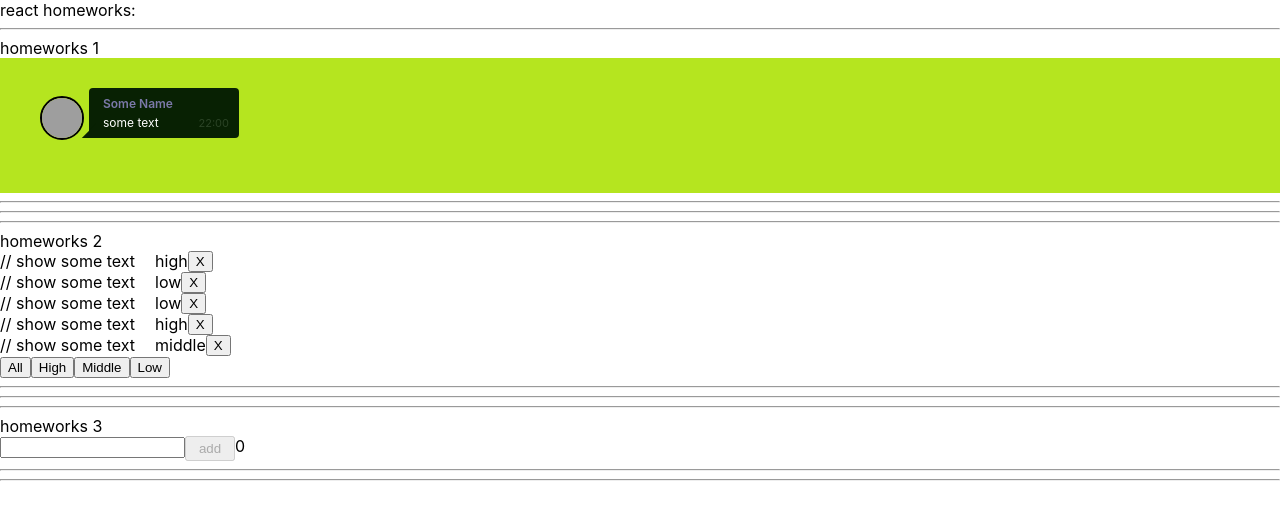
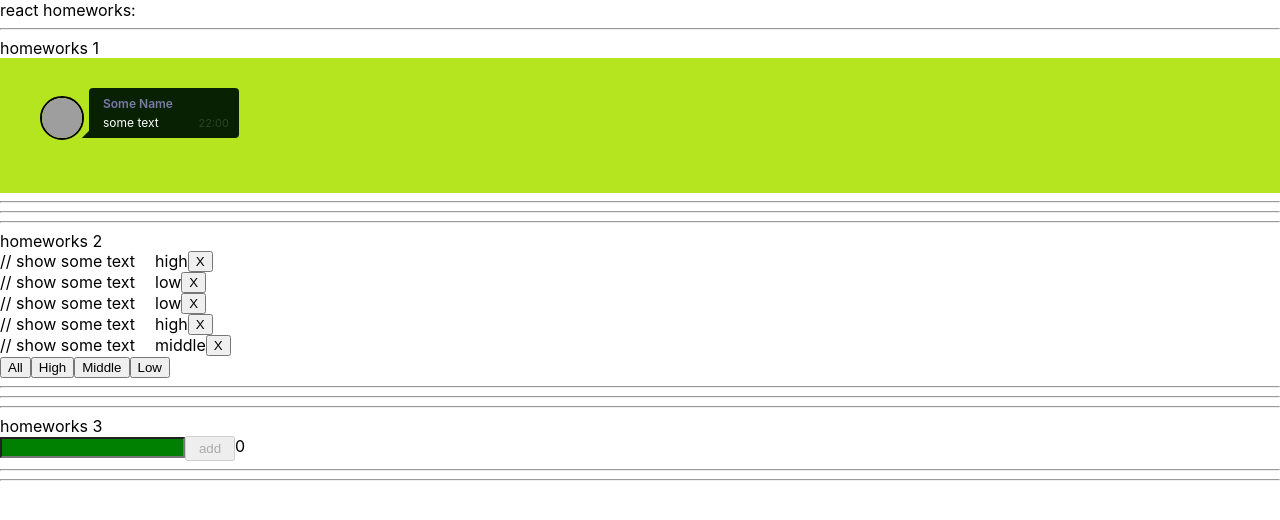
Before and after one commit to evgeny3322/simple-react-homeworks, a React (Create React App) app: page / in a window 1280 px wide. Shown: the top 520 px of the page. Built offline with nearby package versions, Linux system fonts and the light colour scheme; grey boxes are pictures that could not be loaded.

Commit message:
edit|HW3

```diff
--- a/src/p2-homeworks/h3/Greeting.tsx
+++ b/src/p2-homeworks/h3/Greeting.tsx
@@ -20,13 +20,13 @@ const Greeting: React.FC<GreetingPropsType> = (
         <div className={s.inputBlock}>
             <div>
                 <input
-                    className={s.inputClass}
+                    className={inputClass}
                     value={name}
                     onChange={setNameCallback}
                     onKeyDown={onEnter}
                     onBlur={setNameCallback}
                 />
-                <div>{error}</div>
+                <div className={s.error}>{error}</div>
             </div>
             <button className={s.button} onClick={addUser} disabled={!name}>add</button>
             <div>{totalUsers}</div>
```
